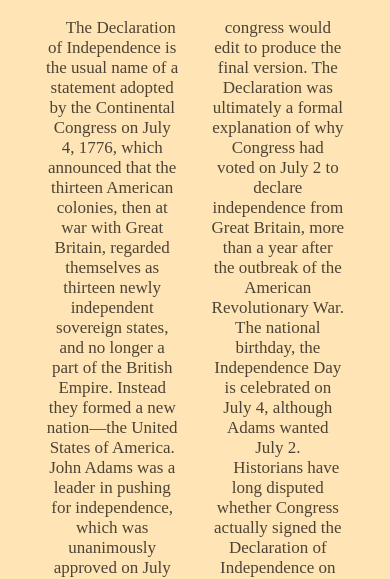
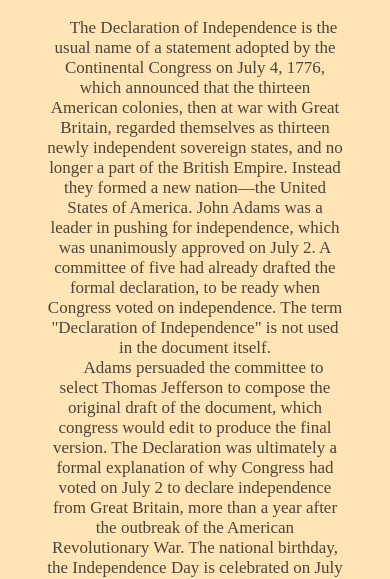
Before and after one commit to tquintana/Project2, a plain HTML site: page project2_2.html in a window 390 px wide. Shown: the part 260-839 px from the top of the page. Drawn offline with Linux system fonts and the light colour scheme.

Commit message:
Update project2_2.css

```diff
--- a/project2_2.css
+++ b/project2_2.css
@@ -93,6 +93,15 @@ a {
 		font-size: 17px;
 		text-align: center;
 	}
+
+	div:last-of-type {
+		column-count: auto;
+		-moz-column-count: auto;
+		-webkit-column-count: auto;
+		column-gap: auto;
+		-moz-column-gap: auto;
+		-webkit-column-gap: auto;
+	}
 }
 
 @media screen and (orientation: portrait){
@@ -117,4 +126,13 @@ a {
 		font-size: 17px;
 		text-align: center;
 	}
+
+	div:last-of-type {
+		column-count: auto;
+		-moz-column-count: auto;
+		-webkit-column-count: auto;
+		column-gap: auto;
+		-moz-column-gap: auto;
+		-webkit-column-gap: auto;
+	}
 }
```
